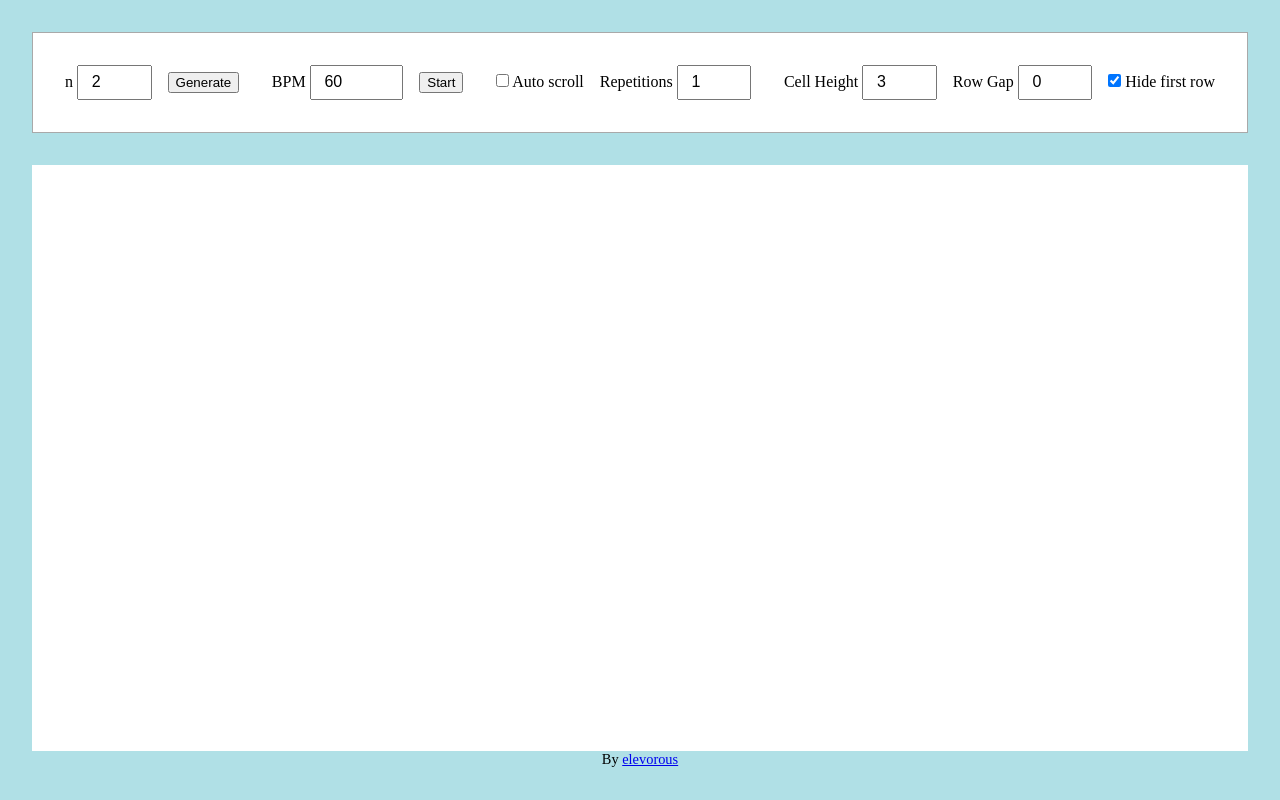
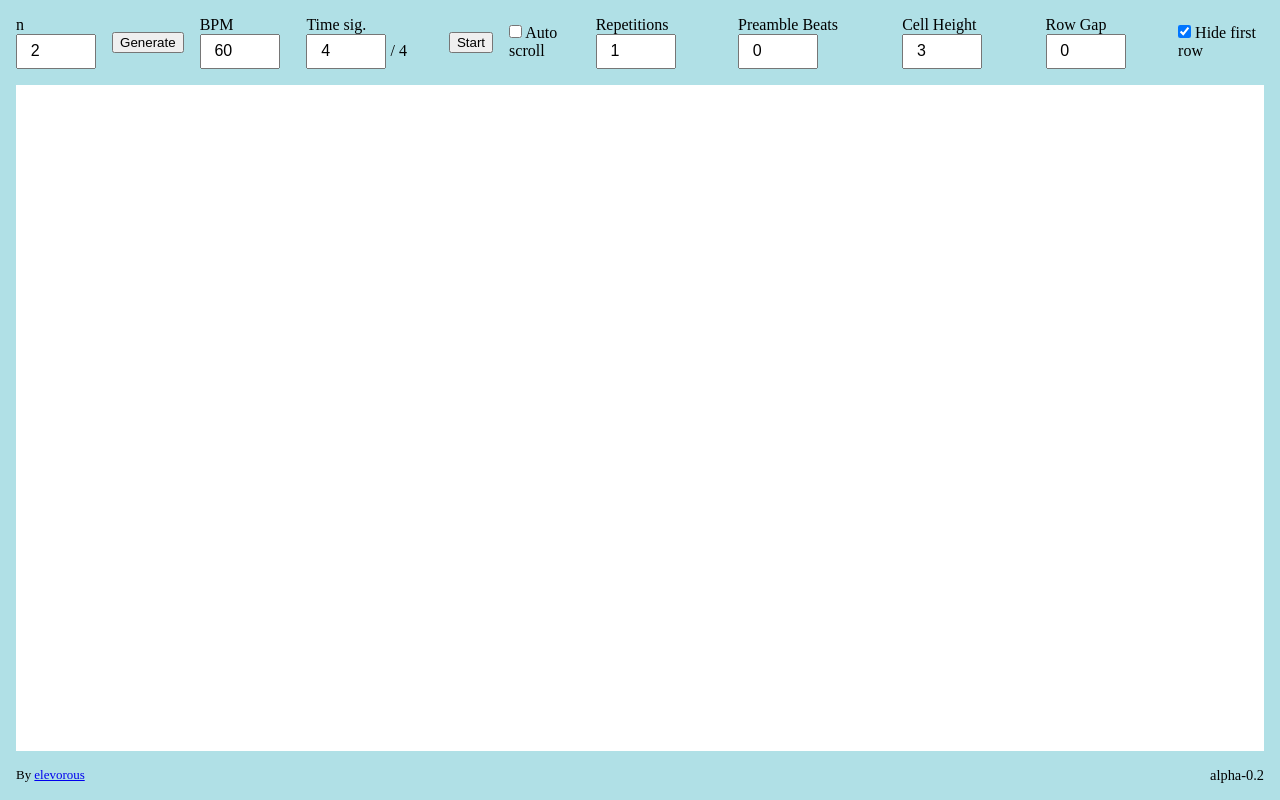
Before and after one commit to elevorous/DrumComboDemo, a plain HTML site: page index.html in a window 1280 px wide. Drawn offline with Linux system fonts and the light colour scheme.

Commit message:
Some styling changes
- Minor improvement to print view
- fixed logic flaw in assigning n to metronome's beatsPerBar
- new time signature field added to control beatsPerBar.

```diff
--- a/index.css
+++ b/index.css
@@ -1,7 +1,24 @@
 :root {
-    --cell-height: 3em;
-    --row-gap: 0em;
+    --cell-height: 3rem;
+    --row-gap: 0rem;
     --current-visible-row-index: 0;
+}
+
+:root {
+    --spacing-small: 0.25rem;
+    --spacing-medium-small: 0.5rem;
+    --spacing-normal: 1rem;
+    --spacing-medium-large: 1.5rem;
+    --spacing-large: 2rem;
+    --spacing-huge: 4rem;
+}
+
+:root {
+    --breakpoint-tablet: 481px;
+    --breakpoint-laptop: 769px;
+    --breakpoint-desktop: 1025px;
+    --breakpoint-wide: 1201px;
+    --breakpoint-4k: 1401px;
 }
 
 * {
@@ -14,9 +31,30 @@
 
 body {
     background: powderblue;
-    padding: 2em;
     margin: 0;
     height: 100vh;
+    overflow-x: hidden;
+}
+
+.container {
+    max-width: calc(var(--breakpoint-4k) - 1px);
+    margin: 0 auto;
+}
+
+header, main, footer {
+    padding: 0 var(--spacing-normal);
+}
+
+main {
+    flex: 1;
+}
+
+.footer--inner {
+    display: flex;
+    justify-content: space-between;
+    flex-wrap: wrap;
+    padding: var(--spacing-normal) 0;
+    font-size: 0.9rem;
 }
 
 .page-content {
@@ -25,18 +63,14 @@
     height: 100%;
 }
 
-.control-panel {
-    margin-bottom: 2em;
-    border: 1px solid darkgrey;
-}
-
 input {
     font-size: 1rem;
     margin: 0;
 }
 
 input[type="number"] {
-    padding: 0.4em 0.8em;
+    padding: 0.4rem 0.8rem;
+    width: 9ch;
 }
 
 .combination {
@@ -52,6 +86,7 @@
 
 .control-panel {
     justify-content: space-between;
+    padding: var(--spacing-normal) 0;
 }
 
 .combination-wrapper:not(:last-child) {
@@ -75,13 +110,13 @@
     -webkit-print-color-adjust: exact;
 }
 
-.render-area--wrapper, .control-panel {
+.render-area--wrapper {
     background: white;
     padding: 2em;
 }
 
 .render-area--wrapper {
-    flex: 1;
+    height: 100%;
     position: relative;
 }
 
@@ -128,8 +163,14 @@
     opacity: 0.5;
 }
 
-@media print {
-    form {
-        display: none;
+@media not print {
+    .print-only {
+        display: none !important;
     }
 }
+
+@media print {
+    .screen-only {
+        display: none !important;
+    }
+}
--- a/index.html
+++ b/index.html
@@ -6,7 +6,8 @@
     </head>
     <body data-auto-scroll-enabled="false" data-metronome-running="false">
         <div class="page-content">
-            <div class="control-panel">
+            <header class="screen-only">
+                <div class="control-panel container">
                     <form id="generateControls" onsubmit="generateGrid(event)">
                         <div>
                             <label for="nValue">n</label>
@@ -22,6 +23,10 @@
                             <input type="number" min="20" max="280" id="bpm" value="60">
                         </div>
                         <div>
+                            <label for="beatsPerBar">Time sig.</label>
+                            <input type="number" min="1" max="16" id="beatsPerBar" value="4">&nbsp;/&nbsp;4
+                        </div>
+                        <div>
                             <button type="submit" id="metronomeToggleButton">Start</button>
                         </div>
                     </form>
@@ -34,12 +39,10 @@
                             <label for="repetitions">Repetitions</label>
                             <input type="number" min="1" max="8" id="repetitions" value="1">
                         </div>
-                    <!--
                         <div>
                             <label for="preambleBeats">Preamble Beats</label>
-                        <input type="number" min="0" max="32" id="preambleBeats" value="0">
+                            <input type="number" min="0" max="16" id="preambleBeats" value="0">
                         </div>
-                -->
                     </form>
                     <form id="visualControls" onsubmit="event.preventDefault()">
                         <div>
@@ -56,12 +59,23 @@
                         </div>
                     </form>
                 </div>
-            <div class="render-area--wrapper">
+            </header>
+            <main class="print-visible">
+                <div class="render-area--wrapper container">
                     <div id="renderArea"></div>
                 </div>
+            </main>
+            <footer class="print-visible">
+                <div class="footer--inner container">
                     <div class="credits">
-                By <a href="https://github.com/elevorous">elevorous</a>
+                        <span class="screen-only">By <a href="https://github.com/elevorous">elevorous</a></span>
+                        <span class="print-only">elevorous.github.io</span>
                     </div>
+                    <div class="site-version">
+                        alpha-0.2
+                    </div>
+                </div>
+            </footer>
         </div>
         <!-- Scripts -->
         <script src="metronome.js" type="text/javascript"></script>
--- a/index.js
+++ b/index.js
@@ -16,6 +16,8 @@
     const BODY = document.getElementsByTagName("body")[0];
     const AUTO_SCROLL_CHECKBOX = document.getElementById("enableAutoScroll");
     const REPETITIONS_INPUT = document.getElementById("repetitions");
+    const BEATS_PER_BAR_INPUT = document.getElementById("beatsPerBar");
+    const PREAMBLE_BEATS_INPUT = document.getElementById("preambleBeats");
 
     const ROOT = document.documentElement;
 
@@ -28,7 +30,7 @@
 
     let currentVal = null;
     let autoScrollEnabled = false;
-    let metronome = new CallbackMetronome(DEFAULT_BPM, doOnTick);
+    let metronome = new CallbackMetronome(DEFAULT_BPM);
     let currentVisibleRows = null;
     let barRepetitions = 1;
     let currentActiveVisibleRowIndex = 0;
@@ -60,7 +62,6 @@
 
         RENDER_AREA_DIV.innerHTML = HTML_CACHE[val];
         currentVal = val;
-        metronome.beatsPerBar = currentVal;
 
         toggleFirstRowVisibility();
     }
@@ -261,14 +262,20 @@
     function startMetronome() {
         METRONOME_TOGGLE_BUTTON.textContent = "Stop";
         setMetronomeRunningAttr(true);
-        autoScrollEnabled && startAutoScroll();
+        if (autoScrollEnabled) {
+            metronome.clickCallbackFn = doOnTick;
+            startAutoScroll();
+        }
         metronome.start();
     }
 
     function stopMetronome() {
         metronome.stop();
         METRONOME_TOGGLE_BUTTON.textContent = "Start";
-        autoScrollEnabled && stopAutoScroll();
+        if (autoScrollEnabled) {
+            metronome.clickCallbackFn = null;
+            stopAutoScroll();
+        }
         setMetronomeRunningAttr(false);
     }
 
@@ -378,10 +385,28 @@
             let val = parseInt(REPETITIONS_INPUT.value);
             // TODO: no magics!
             if (val <= 0) val = 1;
-            else if (val >= 8) val = 8;
+            else if (val > 8) val = 8;
 
             barRepetitions = val;
-        })
+        });
+
+        BEATS_PER_BAR_INPUT.addEventListener("change", (event) => {
+            let val = parseInt(BEATS_PER_BAR_INPUT.value);
+
+            if (val <= 0) val = 1;
+            else if (val > 16) val = 16;
+
+            metronome.beatsPerBar = val;
+        });
+
+        PREAMBLE_BEATS_INPUT.addEventListener("change", (event) => {
+            let val = parseInt(PREAMBLE_BEATS_INPUT.value);
+
+            if (val < 0) val = 0;
+            else if (val > 16) val = 16;
+
+            metronome.preambleBeats = val;
+        });
 
         // TODO: add event listeners for keyboard inputs to change metronome
         // TODO: add facility to load in last saved settings etc.
```
Lines whose indentation alone changed are shown as unchanged.
